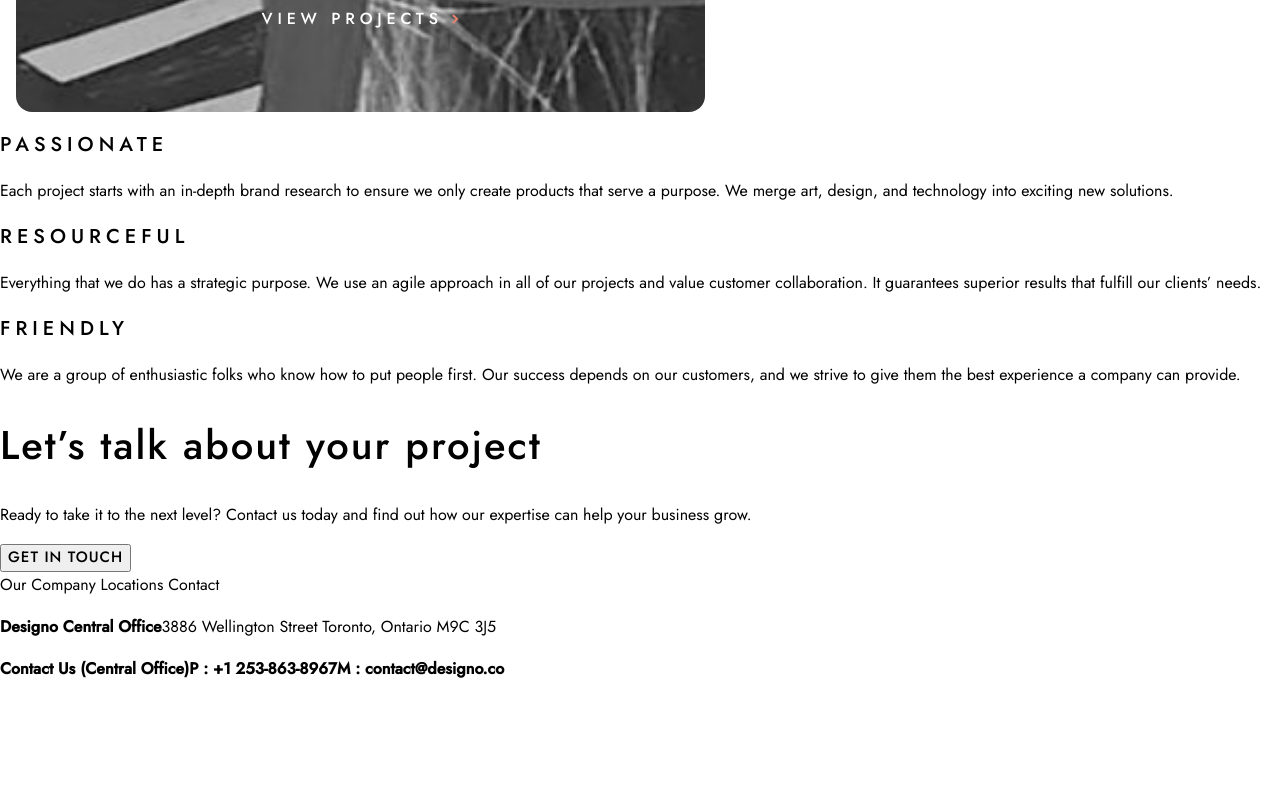
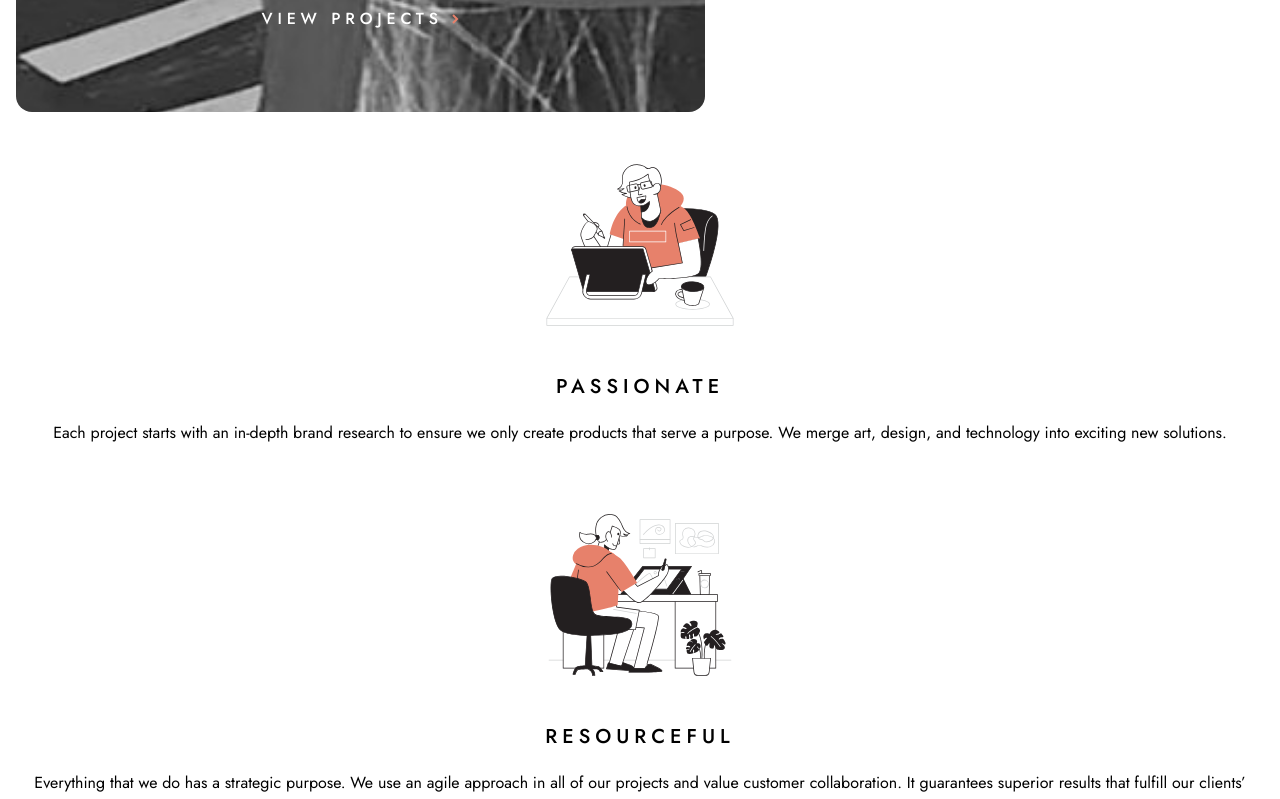
Before and after one commit to MareikeW/designo-multipage-website, a React (Create React App) app: page / in a window 1280 px wide. Shown: the part 1580-2379 px from the top of the page. Before the commit the page ends 2278 px from the top, so only its background shows below. Built offline with nearby package versions, Linux system fonts and the light colour scheme.

Commit message:
CharacteristicCard für Home und getInTouchComponent gestyled

```diff
--- a/src/components/CharacteristicCard/CharacteristicCard.js
+++ b/src/components/CharacteristicCard/CharacteristicCard.js
@@ -1,11 +1,26 @@
 import React from "react";
+import { ReactComponent as PassionateIllustration } from "../../assets/home/desktop/illustration-passionate.svg";
+import { ReactComponent as ResourcefulIllustration } from "../../assets/home/desktop/illustration-resourceful.svg";
+import { ReactComponent as FriendlyIllustration } from "../../assets/home/desktop/illustration-friendly.svg";
+import { StyledCharacteristicCard } from "./characteristicCard-styles";
 
-const CharacteristicCard = ({characteristic, description}) => {
+const CharacteristicCard = ({ characteristic, description, svgName }) => {
+    let illustration;
+
+    // conditional rendering
+    if (svgName === "passionate")
+        illustration = <PassionateIllustration />
+    else if (svgName === "resourceful")
+        illustration = <ResourcefulIllustration />
+    else if (svgName === "friendly")
+        illustration = <FriendlyIllustration />
+
     return (
-        <div>
+        <StyledCharacteristicCard>
+            {illustration}
             <h3>{characteristic}</h3>
             <p>{description}</p>
-        </div>
+        </StyledCharacteristicCard>
     )
 }
 
--- /dev/null
+++ b/src/components/CharacteristicCard/characteristicCard-styles.js
@@ -0,0 +1,6 @@
+import styled from "styled-components";
+
+export const StyledCharacteristicCard = styled.div`
+    text-align: center;
+    padding: 1em;
+`
--- a/src/components/GetInTouch-Component/GetInTouchComponent.js
+++ b/src/components/GetInTouch-Component/GetInTouchComponent.js
@@ -1,15 +1,16 @@
 import React from "react";
 import { Link } from "react-router-dom";
+import { StyledGetInTouchContainer } from "./getInTouch-styles";
 
 const GetInTouchComponent = () => {
     return (
-        <div>
+        <StyledGetInTouchContainer>
             <div>
                 <h2>Let’s talk about your project</h2>
                 <p>Ready to take it to the next level? Contact us today and find out how our expertise can help your business grow.</p>
             </div>
             <Link to="/contact"><button>Get in touch</button></Link>
-        </div>
+        </StyledGetInTouchContainer>
     )
 }
 
--- /dev/null
+++ b/src/components/GetInTouch-Component/getInTouch-styles.js
@@ -0,0 +1,29 @@
+import styled from "styled-components";
+
+export const StyledGetInTouchContainer = styled.div`
+    margin: 1em;
+    background-color: #E7816B;
+    border-radius: 0.5rem;
+    color: #FFFFFF;
+    text-align: center;
+    padding: 2em 1em;
+
+    h2 {
+        font-size: 2rem;
+        line-height: 2.25rem;
+        letter-spacing: 0;
+    }
+
+    p {
+        font-size: 1rem;
+        line-height: 1.5rem;
+    }
+
+    button {
+        background-color: #FFFFFF;
+        border-radius: 0.5rem;
+        border: none;
+        padding: 1.15em 1.2em;
+        margin: 1em;
+    }
+`
--- a/src/pages/home.js
+++ b/src/pages/home.js
@@ -14,22 +14,43 @@ const Home = () => {
             <HeroHome />
 
             <div>
-                <DesignCard title="Web Design" linkPath="/webdesign" background="webdesign" />
+                <DesignCard
+                    title="Web Design"
+                    linkPath="/webdesign"
+                    background="webdesign" />
 
-                <DesignCard title="App Design" linkPath="/appdesign" background="appdesign" />
+                <DesignCard
+                    title="App Design"
+                    linkPath="/appdesign"
+                    background="appdesign" />
 
-                <DesignCard title="Graphic Design" linkPath="/graphicdesign" background="graphicdesign" />
+                <DesignCard
+                    title="Graphic Design"
+                    linkPath="/graphicdesign"
+                    background="graphicdesign" />
             </div>
 
             <div>
-                <CharacteristicCard characteristic="Passionate" description="Each project starts with an in-depth brand research to ensure we only create products that serve a purpose. We merge
-                art, design, and technology into exciting new solutions." />
+                <CharacteristicCard
+                    characteristic="Passionate"
+                    description="Each project starts with an in-depth brand research to ensure we only create products that serve a purpose. We merge
+                art, design, and technology into exciting new solutions."
+                    svgName="passionate"
+                />
 
-                <CharacteristicCard characteristic="Resourceful" description="Everything that we do has a strategic purpose. We use an agile approach in all of our projects and value customer
-                collaboration. It guarantees superior results that fulfill our clients’ needs." />
+                <CharacteristicCard
+                    characteristic="Resourceful"
+                    description="Everything that we do has a strategic purpose. We use an agile approach in all of our projects and value customer
+                collaboration. It guarantees superior results that fulfill our clients’ needs."
+                    svgName="resourceful"
+                />
 
-                <CharacteristicCard characteristic="Friendly" description="We are a group of enthusiastic folks who know how to put people first. Our success depends on our customers, and we
-                strive to give them the best experience a company can provide." />
+                <CharacteristicCard
+                    characteristic="Friendly"
+                    description="We are a group of enthusiastic folks who know how to put people first. Our success depends on our customers, and we
+                strive to give them the best experience a company can provide."
+                    svgName="friendly"
+                />
             </div>
 
             <GetInTouchComponent />
--- a/src/pages/webDesign.js
+++ b/src/pages/webDesign.js
@@ -11,18 +11,47 @@ const WebDesign = () => {
         <div>
             <Header />
 
-            <DesignPageHero title="Web Design" subtitle="We build websites that serve as powerful marketing tools
-            and bring memorable brand experiences." />
+            <DesignPageHero
+                title="Web Design"
+                subtitle="We build websites that serve as powerful marketing tools
+                and bring memorable brand experiences."
+            />
 
-            <ProjectCaseCard title="Express" description="A multi-carrier shipping website for ecommerce businesses" />
-            <ProjectCaseCard title="Transfer" description="Site for low-cost money transfers and sending money within seconds" />
-            <ProjectCaseCard title="Photon" description="A state-of-the-art music player with high-resolution audio and DSP effects" />
-            <ProjectCaseCard title="Builder" description="Connects users with local contractors based on their location" />
-            <ProjectCaseCard title="Blogr" description="Blogr is a platform for creating an online blog or publication" />
-            <ProjectCaseCard title="Camp" description="Get expert training in coding, data, design, and digital marketing" />
+            <ProjectCaseCard
+                title="Express"
+                description="A multi-carrier shipping website for ecommerce businesses"
+            />
+            <ProjectCaseCard
+                title="Transfer"
+                description="Site for low-cost money transfers and sending money within seconds"
+            />
+            <ProjectCaseCard
+                title="Photon"
+                description="A state-of-the-art music player with high-resolution audio and DSP effects"
+            />
+            <ProjectCaseCard
+                title="Builder"
+                description="Connects users with local contractors based on their location"
+            />
+            <ProjectCaseCard
+                title="Blogr"
+                description="Blogr is a platform for creating an online blog or publication"
+            />
+            <ProjectCaseCard
+                title="Camp"
+                description="Get expert training in coding, data, design, and digital marketing"
+            />
 
-            <DesignCard title="App Design" linkPath="/appdesign" />
-            <DesignCard title="Graphic Design" linkPath="/graphicdesign" />
+            <DesignCard
+                title="App Design"
+                linkPath="/appdesign"
+                background="appdesign"
+            />
+            <DesignCard
+                title="Graphic Design"
+                linkPath="/graphicdesign"
+                background="graphicdesign"
+            />
 
             <GetInTouchComponent />
             <Footer />
```
